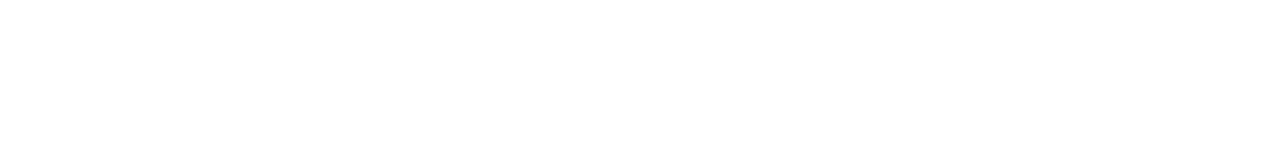
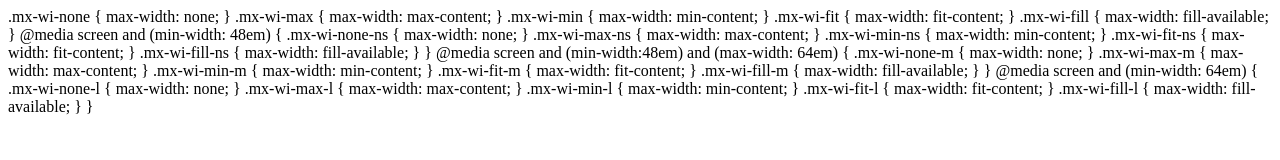
Before and after one commit to mrmrs/css-max-widths, a website: page index.html in a window 1280 px wide. Drawn offline with Linux system fonts and the light colour scheme.

Commit message:
Adding css contents to html file for documentation

```diff
--- a/index.html
+++ b/index.html
@@ -12,5 +12,35 @@
     <link rel="stylesheet" href="max-widths.css">
   </head>
   <body>
-  </body>
+.mx-wi-none { max-width: none; }
+.mx-wi-max  { max-width: max-content; }
+.mx-wi-min  { max-width: min-content; }
+.mx-wi-fit  { max-width: fit-content; }
+.mx-wi-fill { max-width: fill-available; }
+
+@media screen and (min-width: 48em) {
+.mx-wi-none-ns { max-width: none; }
+.mx-wi-max-ns  { max-width: max-content; }
+.mx-wi-min-ns  { max-width: min-content; }
+.mx-wi-fit-ns  { max-width: fit-content; }
+.mx-wi-fill-ns { max-width: fill-available; }
+}
+
+@media screen and (min-width:48em) and (max-width: 64em) {
+.mx-wi-none-m { max-width: none; }
+.mx-wi-max-m  { max-width: max-content; }
+.mx-wi-min-m  { max-width: min-content; }
+.mx-wi-fit-m  { max-width: fit-content; }
+.mx-wi-fill-m { max-width: fill-available; }
+}
+
+@media screen and (min-width: 64em) {
+.mx-wi-none-l { max-width: none; }
+.mx-wi-max-l  { max-width: max-content; }
+.mx-wi-min-l  { max-width: min-content; }
+.mx-wi-fit-l  { max-width: fit-content; }
+.mx-wi-fill-l { max-width: fill-available; }
+}
+
+</body>
 </html>
```
